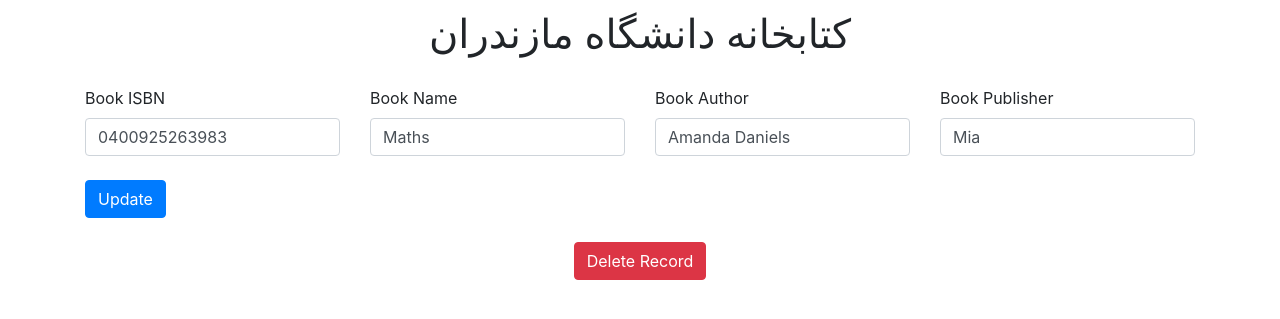
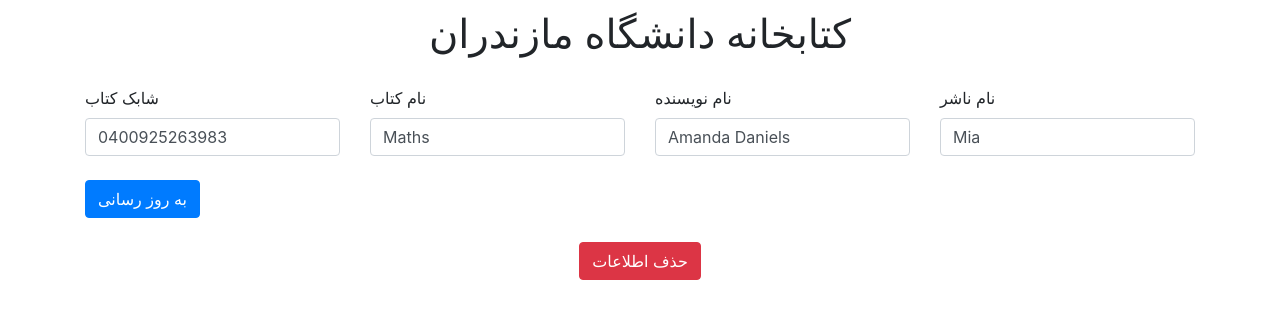
Before and after one commit to mazahermoradian/final-project, a Django app: page /books/edit-book/7 in a window 1280 px wide. Shown: the part 58-377 px from the top of the page. Run offline with Django 3.2, Linux system fonts and the light colour scheme; a user stored in the database is signed in; data comes from the database, SQL or seed files in the repository; parts of the project's set-up code (start-up, migrations or seed data) failed here and were passed over.

Commit message:
Update edit_book.html

```diff
--- a/templates/edit_book.html
+++ b/templates/edit_book.html
@@ -8,35 +8,35 @@
             {% csrf_token %}
             <div class="row">
                 <div class="col">
-                    <label>Book ISBN</label>
+                    <label>شابک کتاب</label>
                     <input type="text" class="form-control" name="isbn" placeholder="{{ task_obj.isbn }}"
                            value="{{ task_obj.isbn }}">
                 </div>
                 <div class="col">
-                    <label>Book Name</label>
+                    <label>نام کتاب</label>
                     <input type="text" class="form-control" name="name" placeholder="{{ task_obj.name }}"
                            value="{{ task_obj.name }}">
                 </div>
                 <div class="col">
-                    <label>Book Author</label>
+                    <label>نام نویسنده</label>
                     <input type="text" class="form-control" name="author" placeholder="{{ task_obj.author }}"
                            value="{{ task_obj.author }}">
                 </div>
 
                 <div class="col">
-                    <label>Book Publisher</label>
+                    <label>نام ناشر</label>
                     <input type="text" class="form-control" name="publisher" placeholder="{{ task_obj.publisher }}"
                            value="{{ task_obj.publisher }}">
                 </div>
             </div>
 
             <br>
-            <button type="submit" class="btn btn-primary">Update</button>
+            <button type="submit" class="btn btn-primary">به روز رسانی</button>
 
         </form>
     <br>
     <form  method="get" action="{% url 'delete_book' task_obj.id %}" style="text-align: center">
-        <button type=" submit" class="btn btn-danger">Delete Record</button>
+        <button type=" submit" class="btn btn-danger">حذف اطلاعات</button>
     </form>
     </div>
 
```
